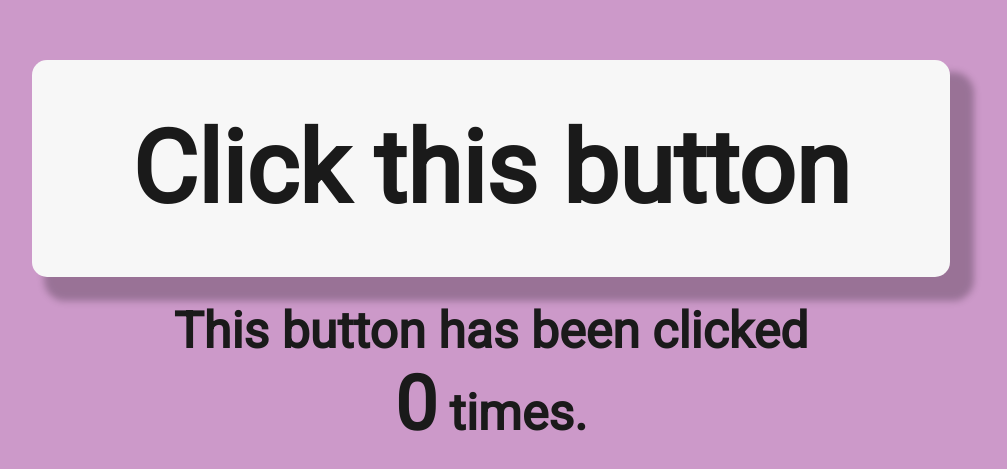
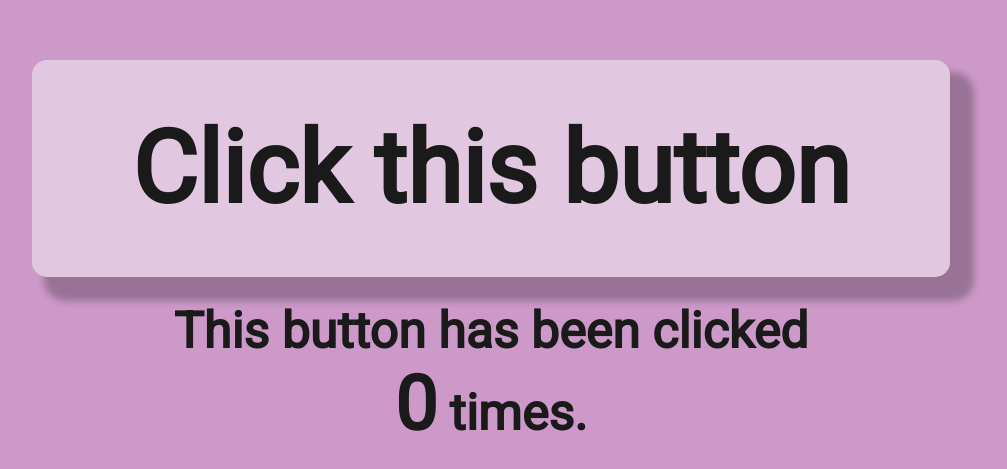
Before and after one commit to xavierbatista/Click-this-button, a React (Create React App) app in the folder client/: page / in a window 1280 px wide. Shown: the part 159-628 px from the top of the page, without its empty margins (149-1156 px from the left). Built offline with nearby package versions, Linux system fonts and the light colour scheme; no server answers.

Commit message:
slight ui change

```diff
--- a/client/src/components/Button/Button.scss
+++ b/client/src/components/Button/Button.scss
@@ -11,6 +11,6 @@
   margin-bottom: 25px;
   margin-left: auto;
   cursor: pointer;
-  background-color: rgb(247, 247, 247);
+  background-color: rgba(247, 247, 247, 0.5);
   box-shadow: 18px 18px 7px 6px rgba(0, 0, 0, 0.25);
 }
--- a/client/src/pages/ButtonPage.scss
+++ b/client/src/pages/ButtonPage.scss
@@ -6,6 +6,3 @@
   align-items: center;
   background-color: rgb(245, 245, 245);
 }
-
-.main {
-}
```
